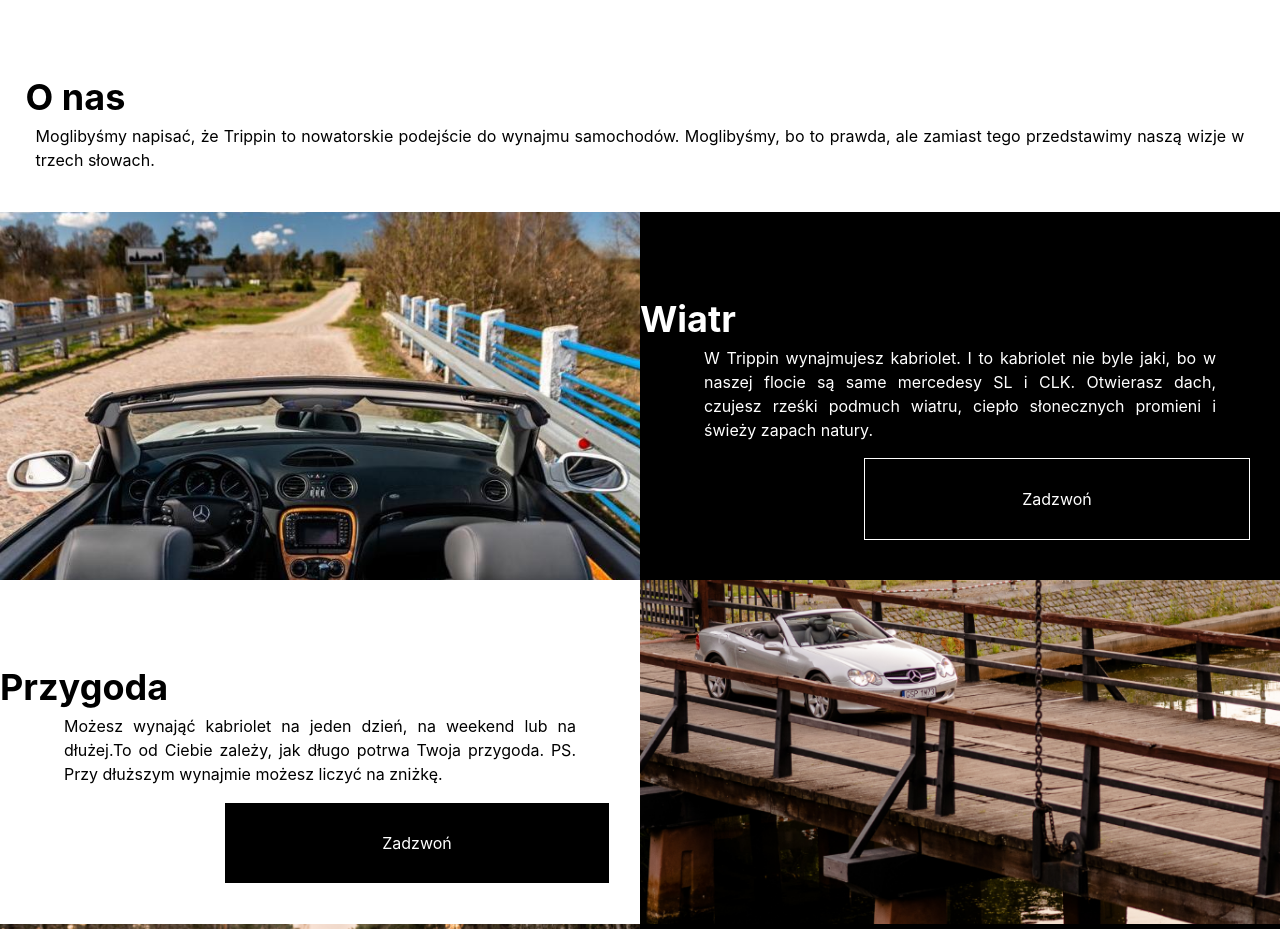
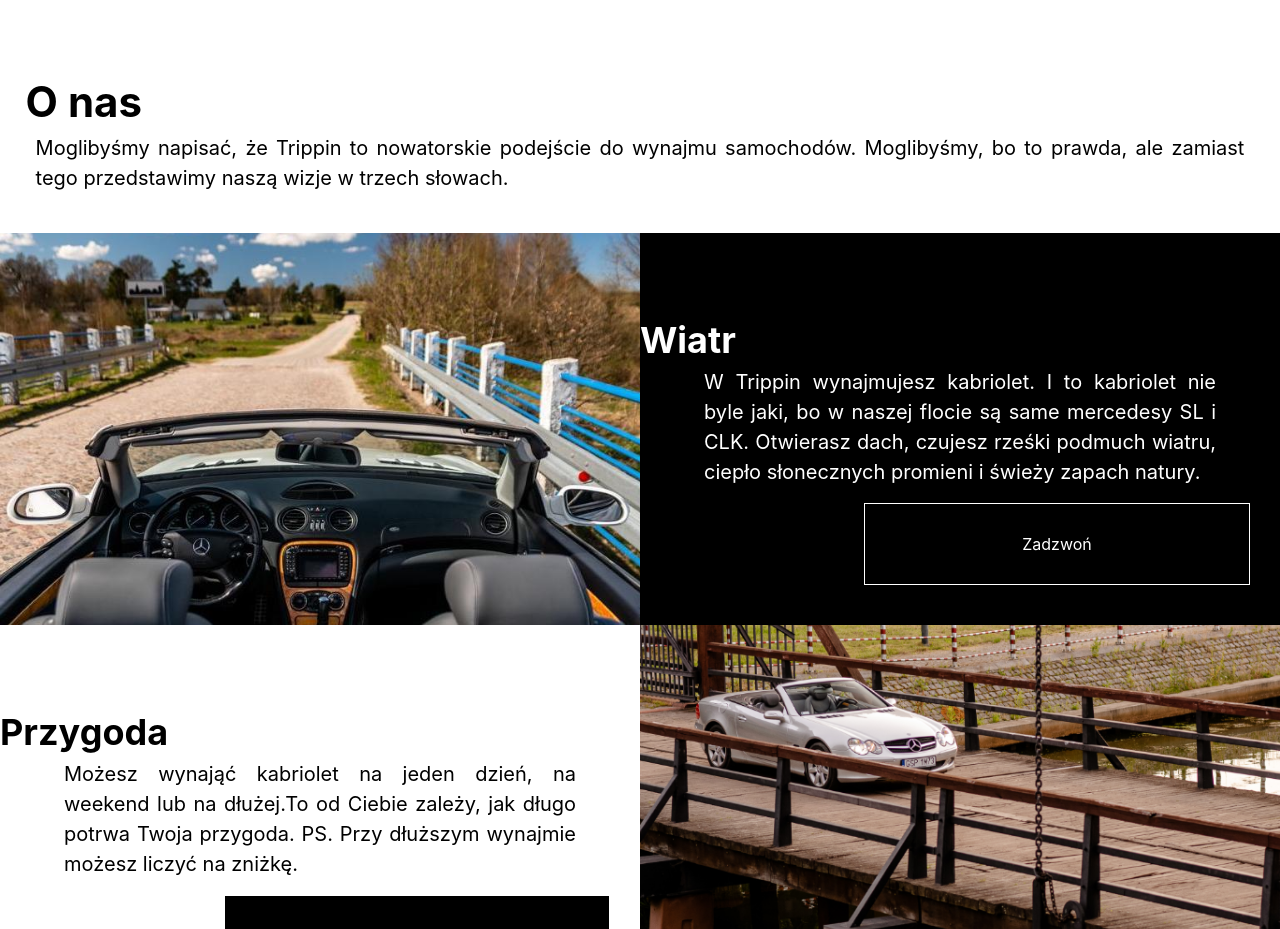
Before and after one commit to Solutionsby/TrippinReact, a React (Vite) app: page / in a window 1280 px wide. Shown: the part 810-1739 px from the top of the page. Built offline with nearby package versions, Linux system fonts and the light colour scheme.

Commit message:
desktop view

```diff
--- a/src/components/aboutSection/About/about.scss
+++ b/src/components/aboutSection/About/about.scss
@@ -122,3 +122,28 @@
     }
   }
 }
+
+@media (orientation: landscape) {
+  .section-about-wrapper {
+    h2 {
+      font-size: 42px;
+    }
+    p {
+      font-size: 20px;
+    }
+  }
+  .section-about-wrapper-odd {
+    .section-about-content {
+      p {
+        font-size: 20px;
+      }
+    }
+  }
+  .section-about-wrapper-even {
+    .section-about-content {
+      p {
+        font-size: 20px;
+      }
+    }
+  }
+}
--- a/src/components/baner/baner.scss
+++ b/src/components/baner/baner.scss
@@ -11,3 +11,11 @@
     border-top: solid 1px #fff;
   }
 }
+@media (min-width: 1280px) {
+  .banner-wrapper {
+    font-size: 42px;
+    p {
+      font-size: 24px;
+    }
+  }
+}
--- a/src/components/button/customButton.scss
+++ b/src/components/button/customButton.scss
@@ -2,7 +2,6 @@
   display: flex;
   justify-content: center;
   align-items: center;
-
   border: 1px solid white;
   text-decoration: none;
   color: white;
--- a/src/components/faqSection/faq/faq.scss
+++ b/src/components/faqSection/faq/faq.scss
@@ -45,3 +45,15 @@
     }
   }
 }
+@media (min-width: 1280px) {
+  .faq-wrapper {
+    .question-faq {
+      p {
+        font-size: 20px;
+      }
+      .faq-angle {
+        font-size: 24px;
+      }
+    }
+  }
+}
--- a/src/components/header/headerStyle.scss
+++ b/src/components/header/headerStyle.scss
@@ -51,3 +51,8 @@
     background-position: -2vw;
   }
 }
+@media (orientation: landscape) and (min-width: 1280px) {
+  .custom-button {
+    width: 20%;
+  }
+}
--- a/src/components/navigation/Menu/menu.scss
+++ b/src/components/navigation/Menu/menu.scss
@@ -62,3 +62,8 @@
     top: 14vh;
   }
 }
+@media (orientation: landscape) and (min-width: 1280px) {
+  .navigation-menu-list {
+    top: 9vh;
+  }
+}
--- a/src/components/navigation/navigation.scss
+++ b/src/components/navigation/navigation.scss
@@ -77,3 +77,14 @@
     }
   }
 }
+@media (orientation: landscape) and (min-width: 1280px) {
+  .navigation-wrapper {
+    height: 10vh;
+    .navigation-logo {
+      width: 10%;
+    }
+    .navigation-menu {
+      width: 5%;
+    }
+  }
+}
--- a/src/db/data.json
+++ b/src/db/data.json
@@ -182,7 +182,7 @@
     {
       "id": 1,
       "question": " Czy samochód mogę wynając tylko przez HoppyGo?",
-      "answer": "Nie, samochód moesz również wynająć prosto z firmy Trippin. Na Bitwy pod płowcami 61 w Sopocie. Skontaktuj się z nami."
+      "answer": "Nie, samochód możesz również wynająć prosto z firmy Trippin. Na Bitwy pod płowcami 61 w Sopocie. Skontaktuj się z nami."
     },
     {
       "id": 2,
```
